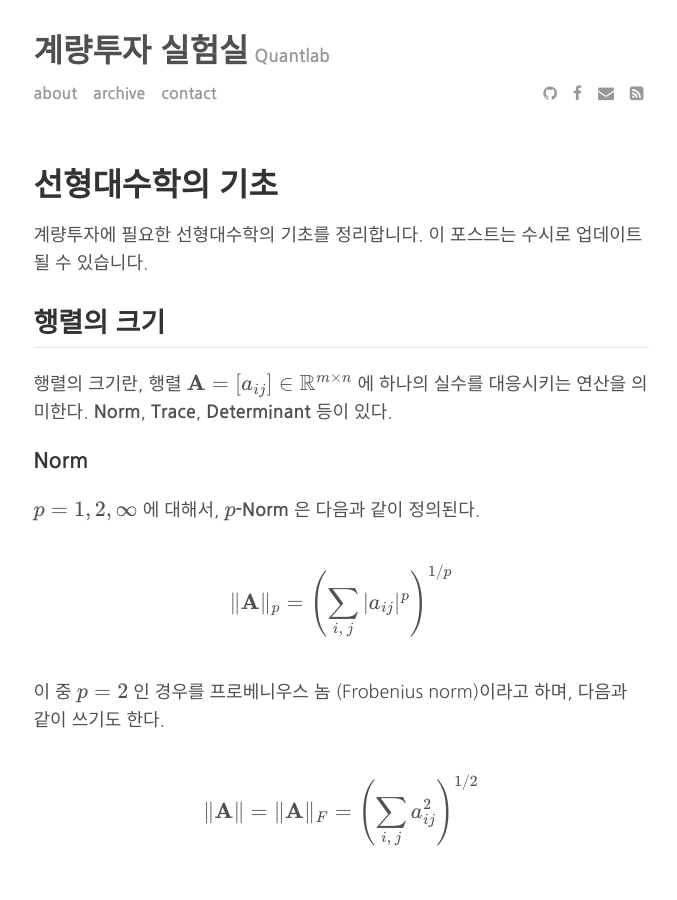
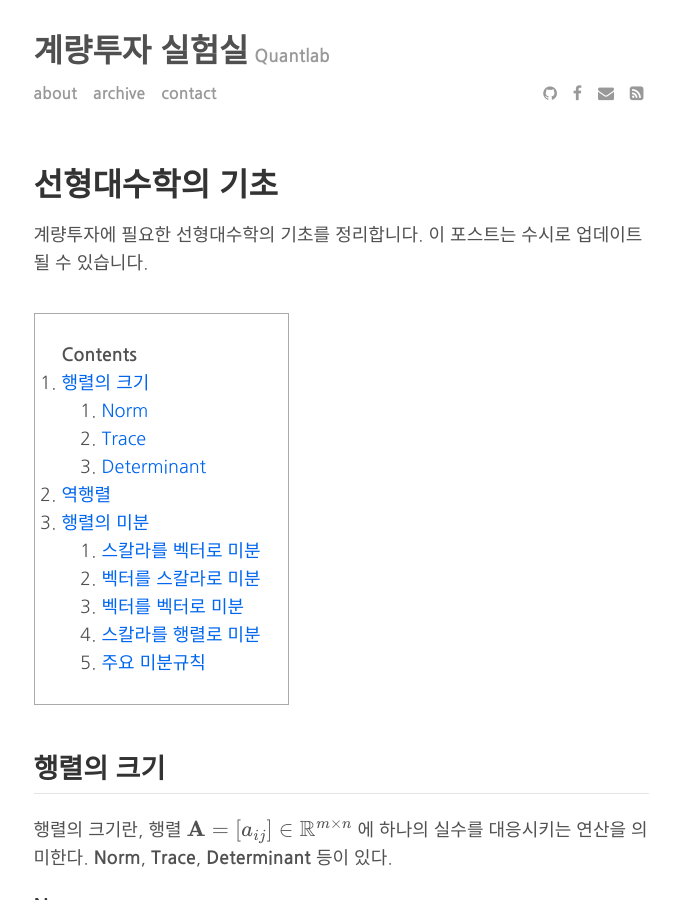
Before and after one commit to gem763/gem763.github.io, a Jekyll site: the page built from _posts/2017-08-23-linear-algebra-basic.md, in a window 1280 px wide and 900 px high. Shown: the whole window, without its empty margins (299-976 px from the left). Built offline with Jekyll 4.4.1, drawn with Linux system fonts in a browser that asks for light colours; formulas are drawn with MathJax 3; comment, search, counter and statistics services are not loaded.

Commit message:
Uploaded by https://stackedit.io/

```diff
--- a/_posts/2017-08-23-linear-algebra-basic.md
+++ b/_posts/2017-08-23-linear-algebra-basic.md
@@ -8,6 +8,9 @@ excerpt_separator: <!--more-->
 
 계량투자에 필요한 선형대수학의 기초를 정리합니다. 이 포스트는 수시로 업데이트 될 수 있습니다.
 <!--more-->
+
+* TOC
+{:toc}
 
 
 ## 행렬의 크기
```
